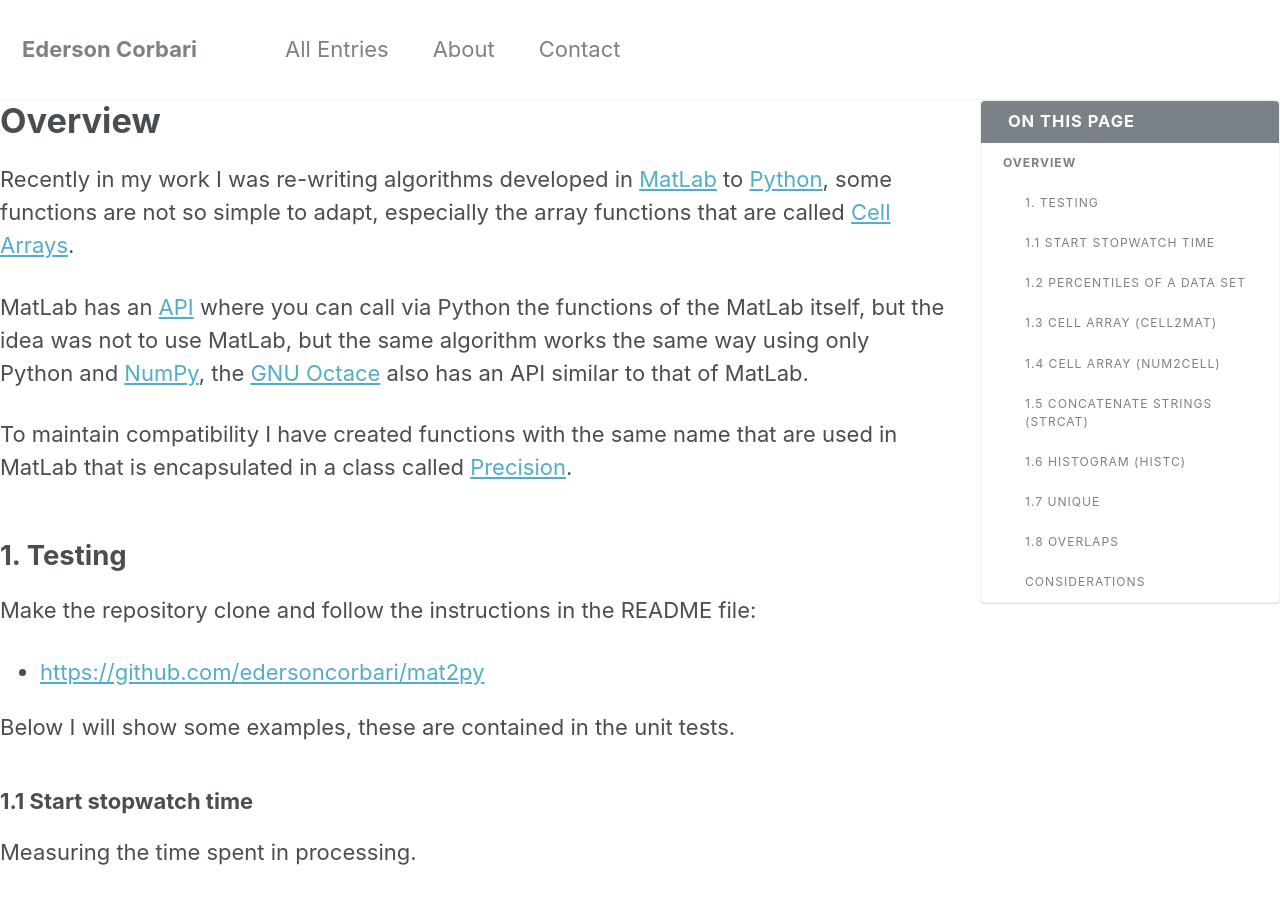
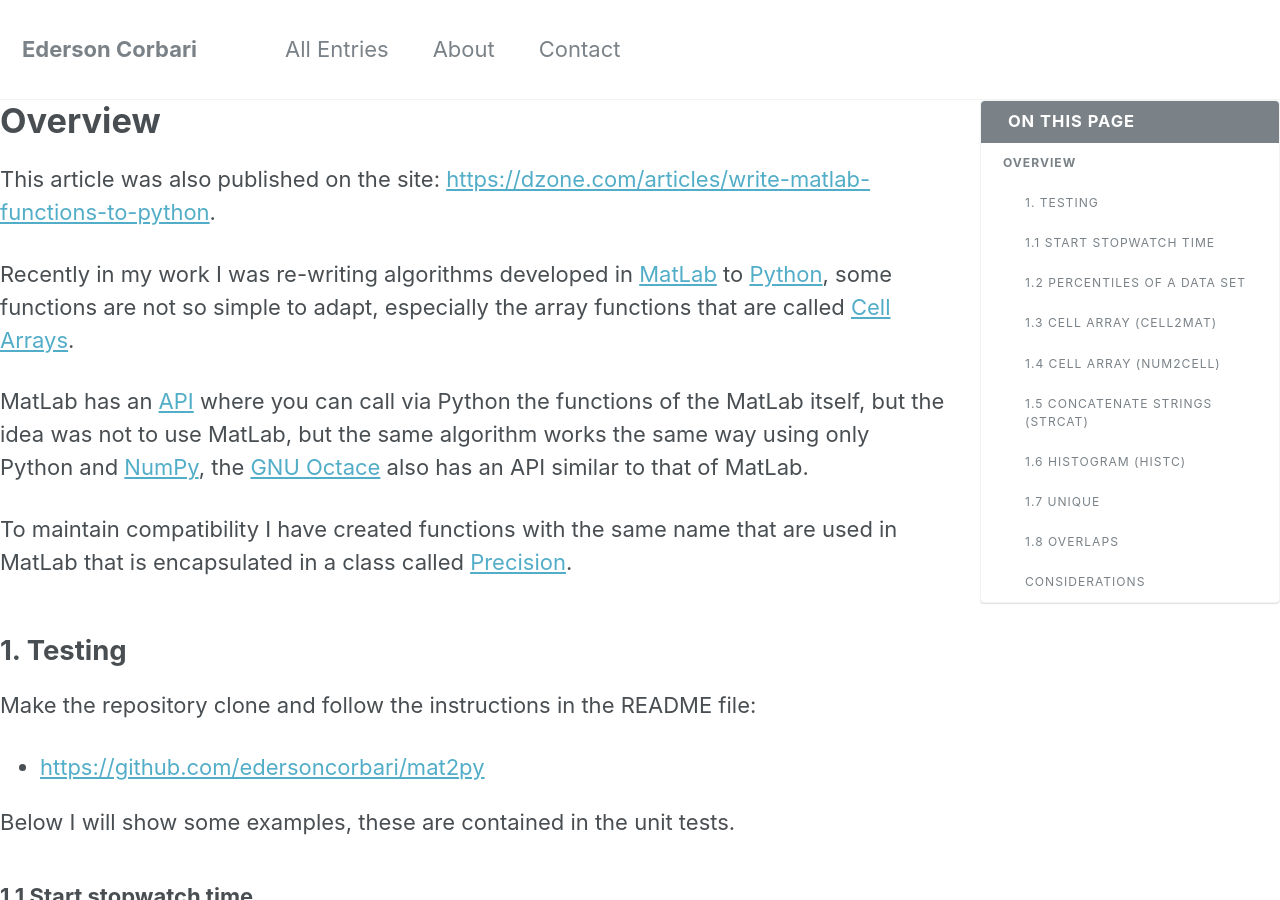
Before and after one commit to edersoncorbari/edersoncorbari.github.io, a Jekyll site: the page built from _posts/2018-06-12-mat2py.md, in a window 1280 px wide and 900 px high. Built offline with Jekyll 4.4.1, drawn with Linux system fonts in a browser that asks for light colours; an icon font too large for the unit is left out; a script bundle is joined from its source files by our own code; our own code applies the rules of GitHub Pages for plain Markdown files; library files that are not in the unit come from our copies.

Commit message:
Update 2018-06-12-mat2py.md

```diff
--- a/_posts/2018-06-12-mat2py.md
+++ b/_posts/2018-06-12-mat2py.md
@@ -14,6 +14,8 @@
 {% include toc %}
 
 # Overview
+
+This article was also published on the site: [https://dzone.com/articles/write-matlab-functions-to-python](https://dzone.com/articles/write-matlab-functions-to-python).
 
 Recently in my work I was re-writing algorithms developed in [MatLab](https://ch.mathworks.com) to [Python](https://www.python.org), some functions are not so simple to adapt,
 especially the array functions that are called [Cell Arrays](https://www.mathworks.com/help/matlab/cell-arrays.html).
```
